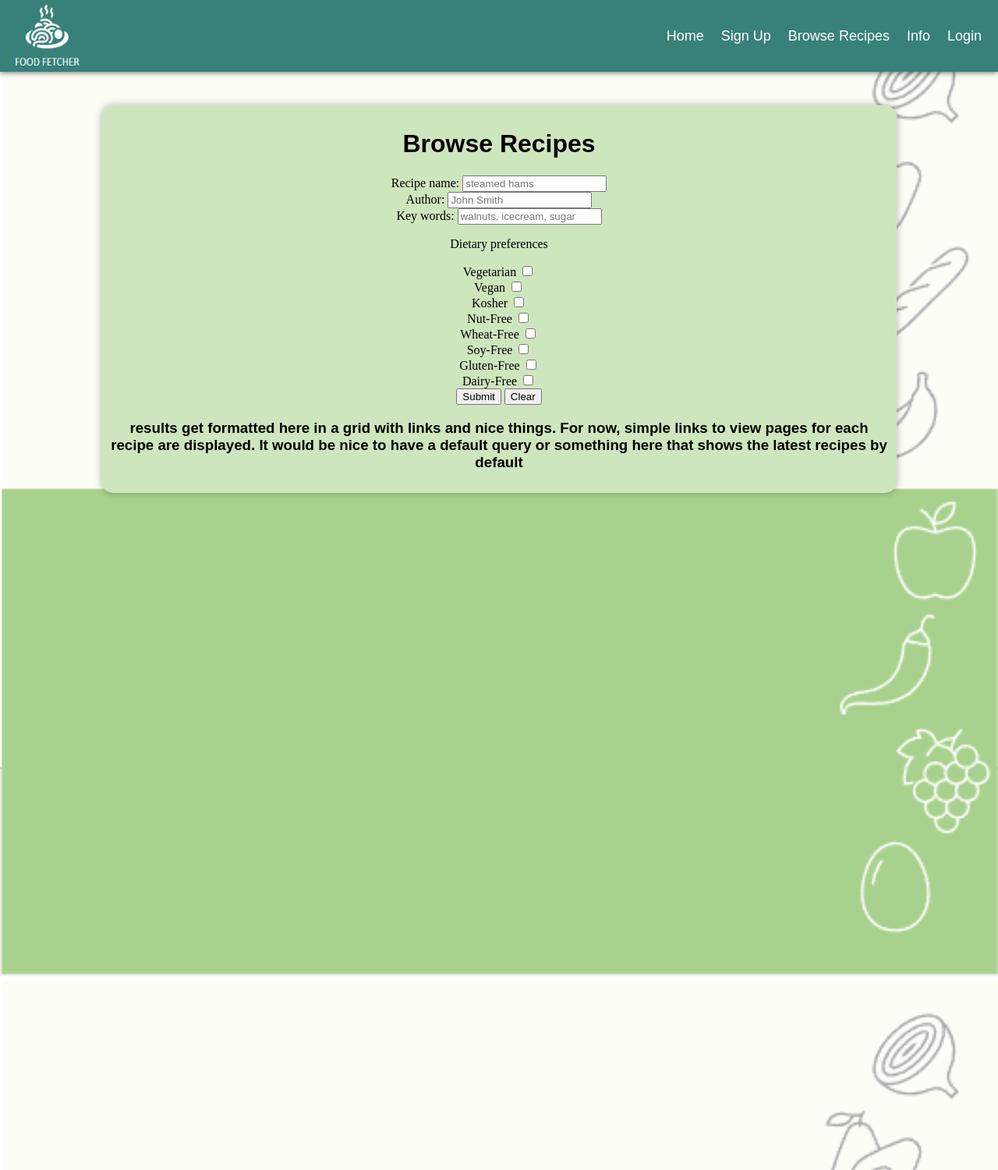
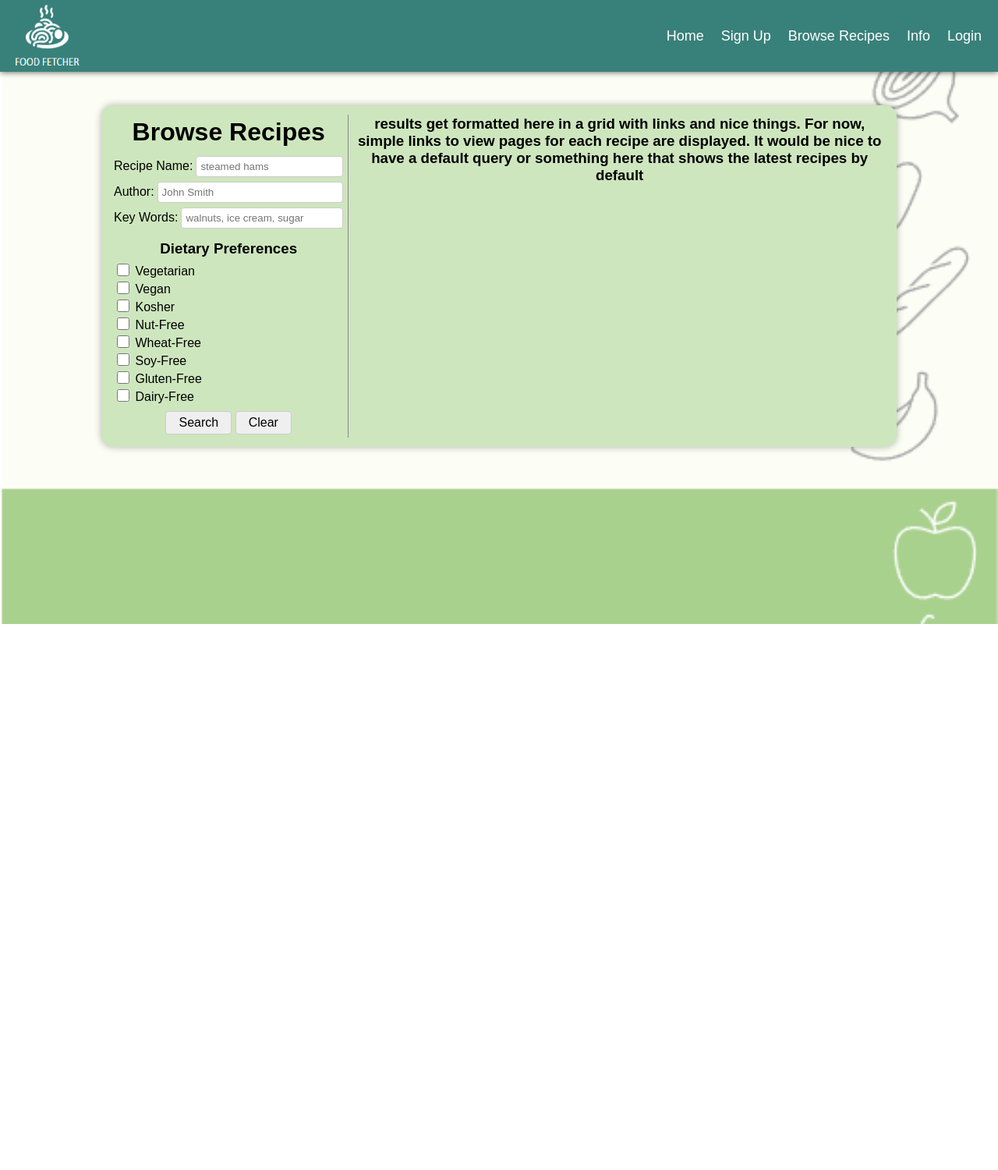
Before and after one commit to foodfetcher/foodfetchers, a PHP site: page /browse.php in a window 1280 px wide. Shown: the whole page at 78% size. After the commit the page ends 800 px from the top, so only its background shows below. Run offline with PHP 8.4, Linux system fonts and the light colour scheme; data that the repository does not hold is empty; some libraries are stand-ins or nearby versions.

Commit message:
General Improvements, Browse Remodel, Forms Design
General Changes:
Fixed missing html doctype declaration on home and sign up (was causing space inconsistencies)
Changed body min-height from 1500px to 150vh (for testing purposes)
Applied Arial to body font-family (affects text besides h1-h3)

Browse Recipes:
Formatted page into table layout
There's way more i could write here but no one wants to read all the changes

Forms:
Applied custom styling to form text, email, pswd, number, checkbox, submit, and clear fields

```diff
--- a/browse.php
+++ b/browse.php
@@ -15,52 +15,86 @@
 <!DOCTYPE html>
 <html>
     <head>
-        <title> Food Fetchers | browse </title>
+        <title> Food Fetchers | Browse </title>
         <link rel="stylesheet" href="phaseIstyle.css">
     </head>
     <body>
+		<div id = "background"></div>
         <?php
             include 'nav.php'; //write out the nav bar
         ?>
         <div id = "Content">
-            <h1> Browse Recipes </h1>
             <form action="browse.php" method="post">
-                <label for="recipeName">Recipe name:</label>
-                <input type="text" id="recipeName" placeholder="steamed hams"><br/>
+				<table style="width: 100%;">
+					<tr>
+						<!-- Begin Left (browse) Column -->
+						<td style="width: 30%;">
+							<table style="width: 100%;">
+								<tr>
+									<td>
+										<h1 style="margin-block-start: 0; margin-block-end: 0.25em;"> Browse Recipes </h1>
+									</td>
+								</tr>
 
-                <label for="author">Author:</label>
-                <input type="text" id="author" placeholder="John Smith"><br/>
+								<tr>
+									<td style="display: flex;">
+										<label for="recipeName" style="flex: 0; white-space: pre; padding-top: 4px;";>Recipe Name:</label>
+										<input type="text" id="recipeName" placeholder="steamed hams" style="flex: 1; margin-left: 4px;"><br/>
+									</td>
+								</tr>
 
-                <label for="keywords">Key words:</label>
-                <input type="text" id="keywords" placeholder="walnuts, icecream, sugar"><br/>
+								<tr>
+									<td style="display: flex;">
+										<label for="author" style="flex: 0; white-space: pre; padding-top: 4px;">Author:</label>
+										<input type="text" id="author" placeholder="John Smith" style="flex: 1; margin-left: 4px;"><br/>
+									</td>
+								</tr>
 
-                <p>Dietary preferences</p>
-                <label for="vegetarian">Vegetarian</label>
-                <input type="checkbox" id="vegetarian" value="false"><br/>
-                <label for="vegan">Vegan</label>
-                <input type="checkbox" id="vegan" value="false"><br/>
-                <label for="kosher">Kosher</label>
-                <input type="checkbox" id="kosher" value="false"><br/>
-                <label for="nutfree">Nut-Free</label>
-                <input type="checkbox" id="nutfree" value="false"><br/>
-                <label for="wheatfree">Wheat-Free</label>
-                <input type="checkbox" id="wheatfree" value="false"><br/>
-                <label for="soyfree">Soy-Free</label>
-                <input type="checkbox" id="soyfree" value="false"><br/>
-                <label for="glutenfree">Gluten-Free</label>
-                <input type="checkbox" id="glutenfree" value="false"><br/>
-                <label for="dairyfree">Dairy-Free</label>
-                <input type="checkbox" id="dairyfree" value="false"><br/>
+								<tr>
+									<td style="display: flex;">
+										<label for="keywords" style="flex: 0; white-space: pre; padding-top: 4px;">Key Words:</label>
+										<input type="text" id="keywords" placeholder="walnuts, ice cream, sugar" style="flex: 1; margin-left: 4px;"><br/>
+									</td>
+								</tr>
 
-                <input type="submit" value = "Submit" class = "seventh">
+								<tr>
+									<td style="text-align: left;">
+										<h3 style="margin-block-start: 0.5em; margin-block-end: 0.25em;">Dietary Preferences</h3>
+										<input type="checkbox" id="vegetarian" value="false">
+										<label for="vegetarian" style="vertical-align: text-bottom;">Vegetarian</label><br/>
+										<input type="checkbox" id="vegan" value="false">
+										<label for="vegan" style="vertical-align: text-bottom;">Vegan</label><br/>
+										<input type="checkbox" id="kosher" value="false">
+										<label for="kosher" style="vertical-align: text-bottom;">Kosher</label><br/>
+										<input type="checkbox" id="nutfree" value="false">
+										<label for="nutfree" style="vertical-align: text-bottom;">Nut-Free</label><br/>
+										<input type="checkbox" id="wheatfree" value="false">
+										<label for="wheatfree" style="vertical-align: text-bottom;">Wheat-Free</label><br/>
+										<input type="checkbox" id="soyfree" value="false">
+										<label for="soyfree" style="vertical-align: text-bottom;">Soy-Free</label><br/>
+										<input type="checkbox" id="glutenfree" value="false">
+										<label for="glutenfree" style="vertical-align: text-bottom;">Gluten-Free</label><br/>
+										<input type="checkbox" id="dairyfree" value="false">
+										<label for="dairyfree" style="vertical-align: text-bottom;">Dairy-Free</label><br/>
+									</td>
+								</tr>
+
+								<tr>
+									<td style="cursor: default; padding-top: 5px;">
+										<input type="submit" value="Search" class="seventh">
 										<?php
 											if($log == "Logout"){
 												echo '<input type="submit" name="myrecipes" value="View My Recipes" class = "seventh"/>';
 											}
 										?>
-                <input type="reset" value = "Clear" class = "seventh">
-            </form>
+										<input type="reset" value="Clear" class="seventh">
+									</td>
+								</tr>
+							</table>
+						</td>
 
+						<!-- Begin Right (results) Column -->
+						<td style="width: 70%; vertical-align: top; border-left: 1px solid #888; padding-left: 5px;">
 							<div id = "results">
 								<h3>results get formatted here in a grid with links and nice things. For now, simple links to view pages for each recipe are displayed. It would be nice to have a default query or something here that shows the latest recipes by default</h3>
 								<?php
@@ -89,10 +123,13 @@
 											}
 										}
 										pg_close($db);
-
 									}
 								?>
 							</div>
+						</td>
+					</tr>
+				</table>
+            </form>
         </div>
     </body>
 </html>
--- a/createMeal.php
+++ b/createMeal.php
@@ -35,6 +35,7 @@
         </style>
     </head>
     <body>
+		<div id = "background"></div>
         <?php
             include 'nav.php'; //write out the nav bar
         ?>
--- a/home.php
+++ b/home.php
@@ -10,12 +10,14 @@
     }
 ?>
 
+<!DOCTYPE html>
 <html>
     <head>
         <title> Food Fetchers | Home </title>
         <link rel="stylesheet" href="phaseIstyle.css">
     </head>
     <body>
+		<div id = "background"></div>
         <?php
             include 'nav.php'; //write out the nav bar
         ?>
--- a/info.php
+++ b/info.php
@@ -18,6 +18,7 @@
 
     </head>
     <body>
+		<div id = "background"></div>
         <?php
             include 'nav.php'; //write out the nav bar
         ?>
--- a/login.php
+++ b/login.php
@@ -50,7 +50,6 @@
     }
 ?>
 <!DOCTYPE html>
-
 <html>
     <head>
         <title> Food Fetchers | log in </title>
@@ -62,6 +61,7 @@
         ?>
     </head>
     <body>
+		<div id = "background"></div>
         <?php
             include 'nav.php'; //write out the nav bar
         ?>
--- a/phaseIstyle.css
+++ b/phaseIstyle.css
@@ -2,18 +2,74 @@
 
 /* General */
 body {
+	/*background: #fcfef6 url(Images/backgroundfood.png) no-repeat fixed;
+	background-size: cover;*/
+	margin: 0;
+	--scrollbar-width: calc(100vw - 100%);
+	font-family: Arial;
+	min-height: 150vh; /* for testing purposes until we get more content */
+}
+
+#background {
 	background-image: url(Images/backgroundfood.png);
-	background-repeat: no-repeat;
 	background-size: cover;
-	background-attachment: fixed;
-	margin: 0;
-	min-height: 1500px;
-	--scrollbar-width: calc(100vw - 100%);
+	position: fixed;
+	width: 100%;
+	height: 100%;
+	display: block;
+	z-index: -10;
 }
 
 h1, h2, h3 {
 	text-align: center;
 	font-family: Ubuntu, Arial;
+}
+
+h3, p {
+	margin-block-start: 0;
+}
+
+/* Forms */
+input[type=text], input[type=email], input[type=password], input[type=number] {
+	padding: 5px;
+	border: 1px solid #ccc;
+	border-radius: 4px;
+	transition: border 200ms;
+	margin-bottom: 2px;
+}
+
+input[type=text]:hover, input[type=email]:hover, input[type=password]:hover, input[type=number]:hover {
+	border-color: #888;
+	transition: 0ms;
+}
+
+input[type=text]:active, input[type=email]:active, input[type=password]:active, input[type=number]:active {
+	border-color: #444;
+	transition: 0ms;
+}
+
+input[type=submit], input[type=reset] {
+	padding: 5px 16px;
+	font-size: 16px;
+	cursor: pointer;
+	border: 1px solid #ccc;
+	border-radius: 4px;
+	transition: border 200ms;
+}
+
+input[type=submit]:hover, input[type=reset]:hover {
+	border-color: #888;
+	transition: 0ms;
+}
+
+input[type=submit]:active, input[type=reset]:active {
+	border-color: #444;
+	transition: 0ms;
+}
+
+input[type=checkbox] {
+	height: 16px;
+	width: 16px;
 }
 
 /* Header */
@@ -88,6 +144,7 @@ h1, h2, h3 {
 	color: black;
 	box-shadow: 0 0 6px rgba(0,0,0,0.7);
 	padding: 0 10px;
+	cursor: pointer;
 	transition: background-color 200ms;
 	transform: translate(calc(50vw - 50%));
 	margin-left: calc(-0.5 * var(--scrollbar-width));
--- a/signup.php
+++ b/signup.php
@@ -38,6 +38,7 @@
 
 ?>
 
+<!DOCTYPE html>
 <html>
     <head>
         <title> Food Fetchers | sign up </title>
@@ -49,6 +50,7 @@
         ?>
     </head>
     <body>
+		<div id = "background"></div>
         <?php
             include 'nav.php'; //write out the nav bar
         ?>
--- a/view.php
+++ b/view.php
@@ -60,6 +60,7 @@
         </script>
     </head>
     <body>
+		<div id = "background"></div>
         <?php
             include 'nav.php'; //write out the nav bar
         ?>
--- a/viewMeal.php
+++ b/viewMeal.php
@@ -57,6 +57,7 @@
         </style>
     </head>
     <body>
+		<div id = "background"></div>
         <?php
             include 'nav.php'; //write out the nav bar
         ?>
--- a/viewMeals.php
+++ b/viewMeals.php
@@ -19,6 +19,7 @@
         <link rel="stylesheet" href="phaseIstyle.css">
     </head>
     <body>
+		<div id = "background"></div>
         <?php
             include 'nav.php'; //write out the nav bar
         ?>
```
Lines whose indentation alone changed are shown as unchanged.
